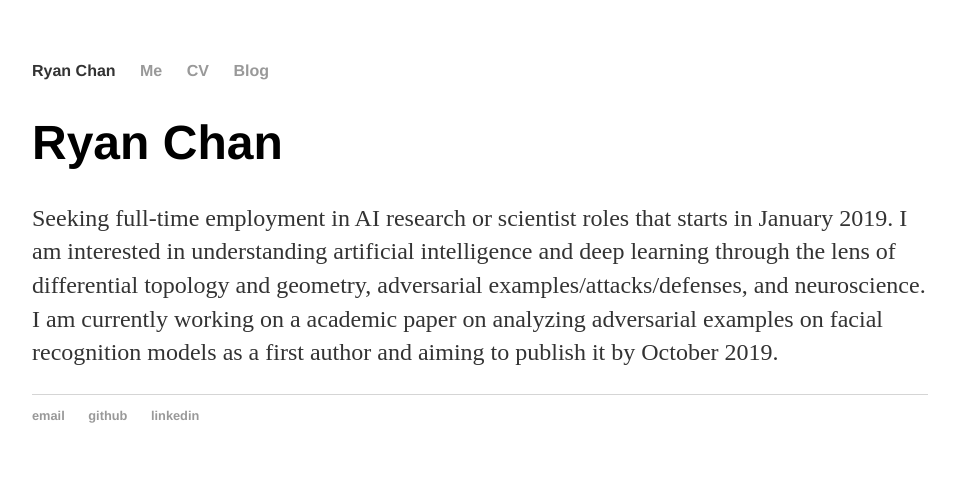
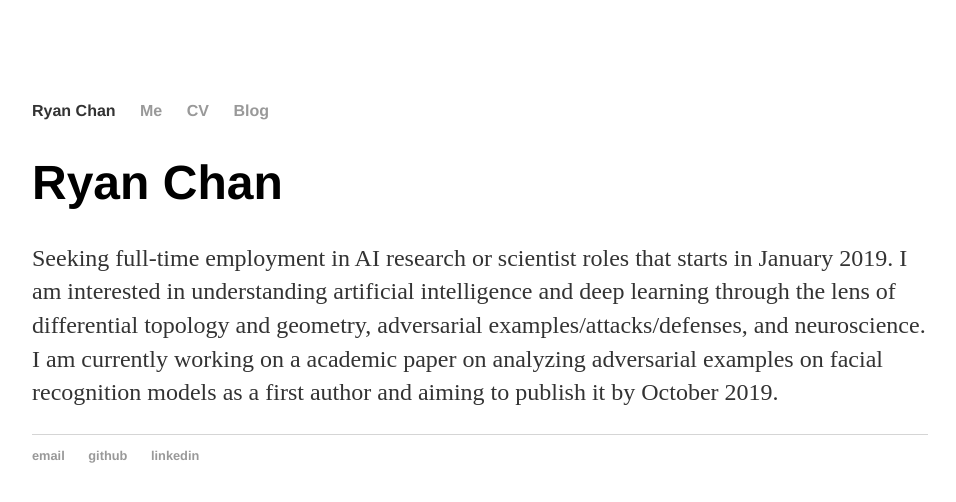
Before and after one commit to ryanchankh/ryanchankh.github.io, a Jekyll site: the page built from index.html, in a window 1280 px wide. Shown: the top 502 px of the page, without its empty margins (160-1116 px from the left). Built offline with Jekyll 4.4.1, drawn with Linux system fonts in a browser that asks for light colours.

Commit message:
changed margin

```diff
--- a/css/main.css
+++ b/css/main.css
@@ -1,4 +1,4 @@
-body { margin: 60px auto; width: 70%; }
+body { margin: 100px auto; width: 70%; }
 
 a { text-decoration: none; color: #999; }
 a:hover { text-decoration: underline; }
```
